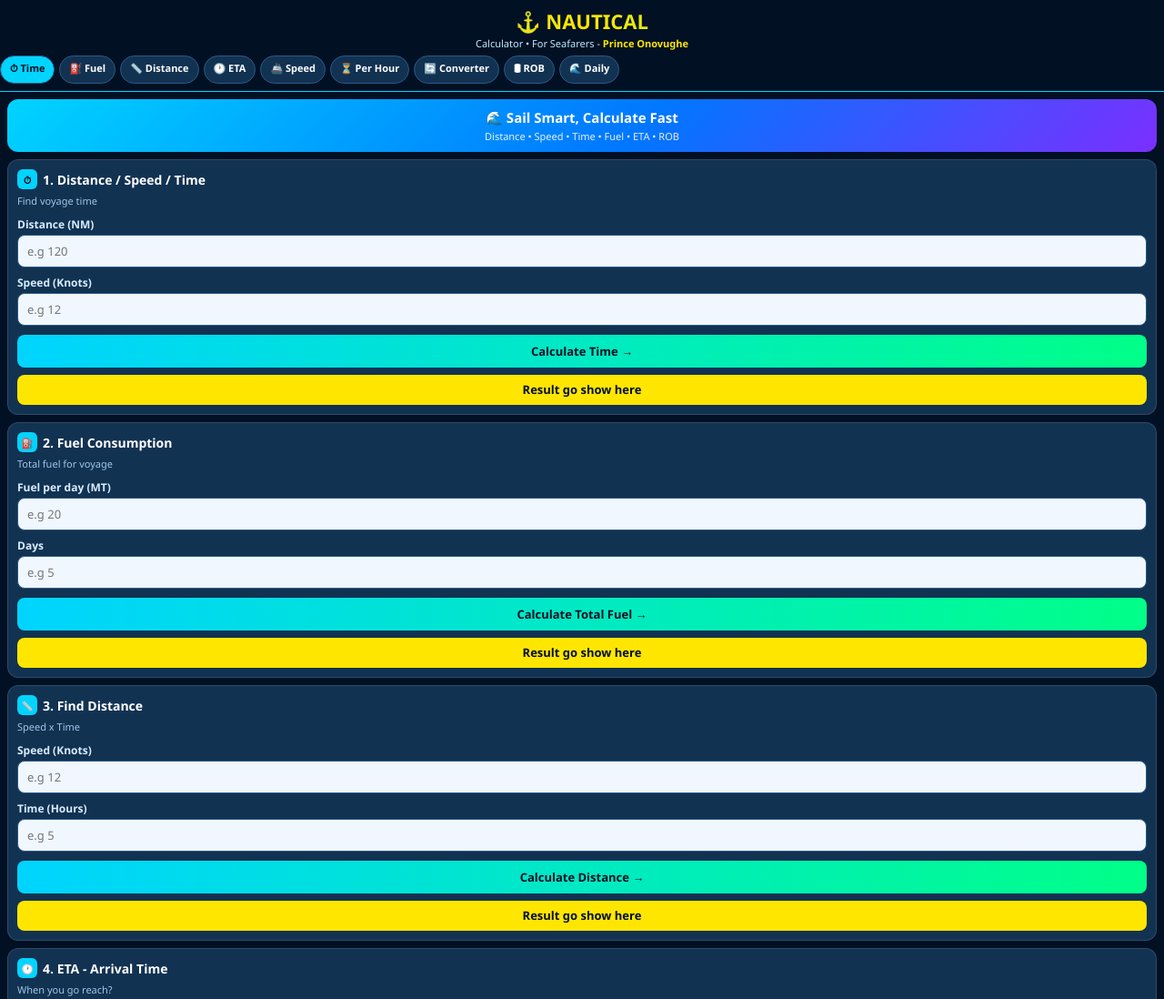
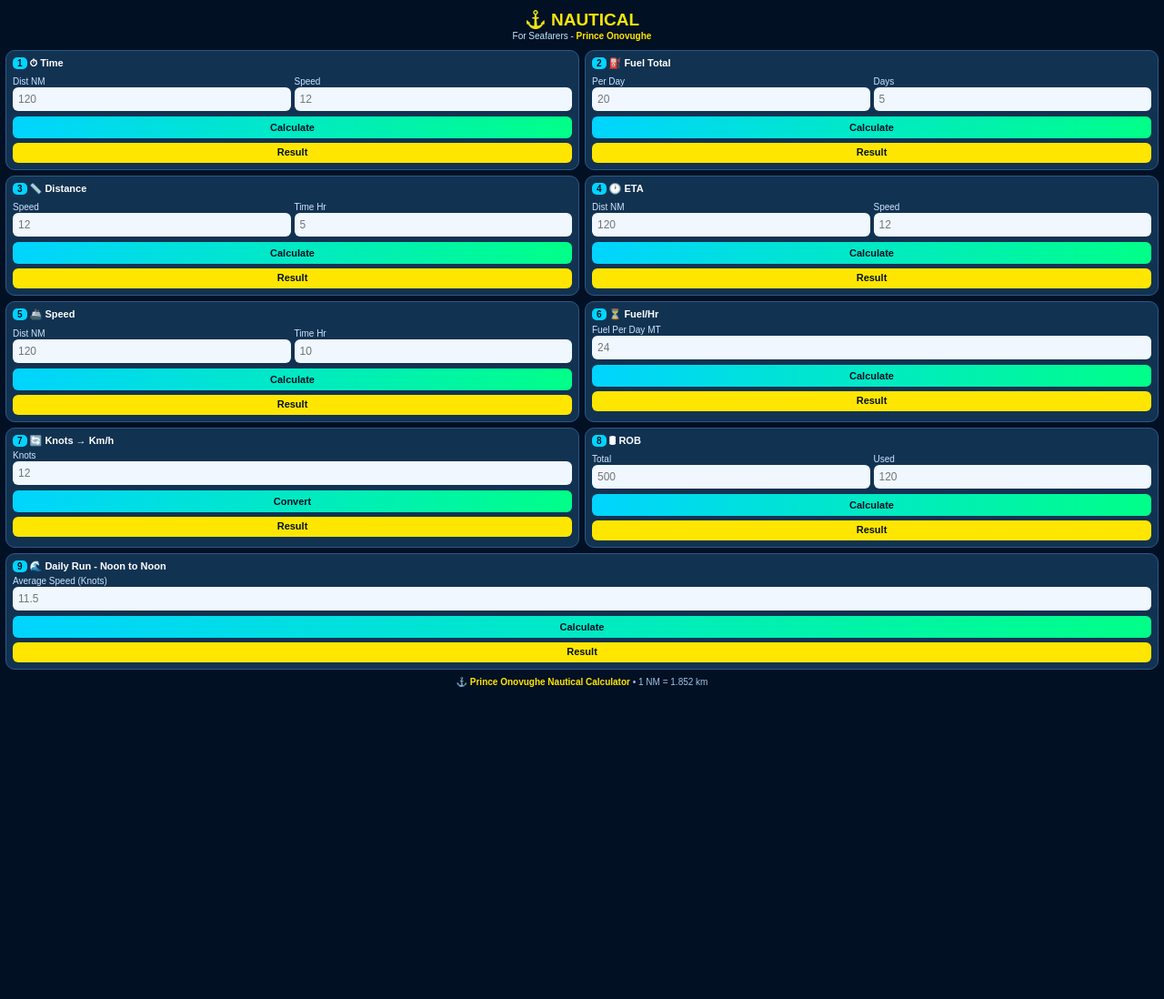
Before and after one commit to princeonovughe100-hub/Nauticalcalculator, a plain HTML site: page index.html in a window 1280 px wide. Shown: the top 1098 px of the page at 91% size. After the commit the page ends 800 px from the top, so only its background shows below. Drawn offline with Linux system fonts and the light colour scheme.

Commit message:
Update index.html

```diff
--- a/index.html
+++ b/index.html
@@ -3,79 +3,54 @@
 <head>
 <meta charset="UTF-8">
 <meta name="viewport" content="width=device-width, initial-scale=1.0">
-<title>Nautical Calculator - Prince Onovughe</title>
+<title>Nautical Calculator</title>
 <style>
-*{box-sizing:border-box;font-family:'Segoe UI',Arial,sans-serif}
-body{margin:0;background:#021024;color:white;padding:0 8px 20px}
-.top{position:sticky;top:0;z-index:10;background:#021024;padding:8px 0 6px;margin:0 -8px 8px;text-align:center;border-bottom:1px solid #00d4ff}
-.top h1{margin:0;font-size:22px;background:linear-gradient(90deg,#00d4ff,#ffe600,#00ff88);-webkit-background-clip:text;-webkit-text-fill-color:transparent;font-weight:900}
-.top p{margin:2px 0 0;color:#bfeaff;font-size:11px}
-.top span{color:#ffe600;font-weight:bold}
-.menu{display:flex;gap:5px;overflow-x:auto;padding:6px 0 2px;scrollbar-width:none}
-.menu a{white-space:nowrap;background:#123252;color:#fff;text-decoration:none;padding:5px 10px;border-radius:999px;font-size:11px;font-weight:700;border:1px solid #2a5a88}
-.menu a.active{background:#00d4ff;color:#021024}
-.hero{background:linear-gradient(135deg,#00d4ff,#0077ff 55%,#7b2fff);border-radius:12px;padding:10px;text-align:center;margin-bottom:8px}
-.hero h2{margin:0;font-size:15px}
-.hero p{margin:3px 0 0;opacity:.9;font-size:11px;line-height:1.4}
-.card{background:#123252;border:1px solid rgba(255,255,255,.12);border-radius:12px;padding:10px;margin-bottom:8px}
-.card h2{margin:0;font-size:14px;display:flex;align-items:center;gap:6px}
-.card h2 i{font-style:normal;background:#00d4ff;color:#021024;width:22px;height:22px;display:grid;place-items:center;border-radius:6px;font-size:11px}
-.card small{color:#9fc6e8;font-size:11px}
-label{display:block;margin:8px 0 3px;font-size:12px;font-weight:600;color:#d8ecff}
-input{width:100%;padding:8px 10px;border-radius:8px;border:1px solid #2a5a88;background:#f0f7ff;font-size:13px;outline:none;color:#021024}
-input:focus{border-color:#00d4ff;background:#fff}
-.btn{width:100%;padding:9px;border:none;border-radius:8px;background:linear-gradient(90deg,#00d4ff,#00ff88);font-size:13px;font-weight:900;margin-top:10px;cursor:pointer;color:#021024}
-.result{width:100%;padding:8px;border-radius:8px;background:#ffe600;color:#021024;font-size:13px;font-weight:800;margin-top:8px;text-align:center;line-height:1.3}
-.footer{text-align:center;color:#9fc6e8;font-size:11px;line-height:1.5;margin-top:10px}
-.footer b{color:#ffe600}
+*{box-sizing:border-box;font-family:Arial,sans-serif}
+body{margin:0;background:#021024;color:#fff;padding:6px}
+.top{text-align:center;padding:4px 0}
+.top h1{margin:0;font-size:19px;background:linear-gradient(90deg,#00d4ff,#ffe600,#00ff88);-webkit-background-clip:text;-webkit-text-fill-color:transparent}
+.top p{margin:1px 0 6px;font-size:10px;color:#bfeaff}
+.top p b{color:#ffe600}
+.grid{display:grid;grid-template-columns:1fr 1fr;gap:6px}
+.card{background:#123252;border:1px solid #2a5a88;border-radius:10px;padding:7px}
+.card.full{grid-column:1/3}
+.card h3{margin:0 0 4px;font-size:11px;line-height:1.2}
+.card h3 span{background:#00d4ff;color:#021024;padding:1px 5px;border-radius:5px;font-size:10px}
+label{font-size:10px;color:#cfe6ff;display:block;margin:4px 0 1px}
+input{width:100%;padding:6px;border-radius:6px;border:none;background:#f0f7ff;font-size:12px;outline:none}
+.row{display:flex;gap:4px}
+.row>div{flex:1}
+.btn{width:100%;padding:6px;border:none;border-radius:6px;background:linear-gradient(90deg,#00d4ff,#00ff88);font-size:11px;font-weight:900;margin-top:6px;color:#021024}
+.res{background:#ffe600;color:#021024;border-radius:6px;padding:4px;margin-top:5px;font-size:11px;font-weight:800;text-align:center;min-height:22px;line-height:1.2}
+.foot{text-align:center;font-size:10px;color:#9fc6e8;margin:8px 0}
+.foot b{color:#ffe600}
 </style>
 </head>
 <body>
-
-<div class="top">
-<h1>⚓ NAUTICAL</h1>
-<p>Calculator • For Seafarers - <span>Prince Onovughe</span></p>
-<div class="menu">
-<a href="#c1" class="active">⏱ Time</a><a href="#c2">⛽ Fuel</a><a href="#c3">📏 Distance</a><a href="#c4">🕐 ETA</a><a href="#c5">🚢 Speed</a><a href="#c6">⏳ Per Hour</a><a href="#c7">🔄 Converter</a><a href="#c8">🛢 ROB</a><a href="#c9">🌊 Daily</a>
+<div class="top"><h1>⚓ NAUTICAL</h1><p>For Seafarers - <b>Prince Onovughe</b></p></div>
+<div class="grid">
+<div class="card"><h3><span>1</span> ⏱ Time</h3><div class="row"><div><label>Dist NM</label><input id="d1" type="number" placeholder="120"></div><div><label>Speed</label><input id="s1" type="number" placeholder="12"></div></div><button class="btn" onclick="c1()">Calculate</button><div class="res" id="r1">Result</div></div>
+<div class="card"><h3><span>2</span> ⛽ Fuel Total</h3><div class="row"><div><label>Per Day</label><input id="f2" type="number" placeholder="20"></div><div><label>Days</label><input id="dy2" type="number" placeholder="5"></div></div><button class="btn" onclick="c2()">Calculate</button><div class="res" id="r2">Result</div></div>
+<div class="card"><h3><span>3</span> 📏 Distance</h3><div class="row"><div><label>Speed</label><input id="s3" type="number" placeholder="12"></div><div><label>Time Hr</label><input id="t3" type="number" placeholder="5"></div></div><button class="btn" onclick="c3()">Calculate</button><div class="res" id="r3">Result</div></div>
+<div class="card"><h3><span>4</span> 🕐 ETA</h3><div class="row"><div><label>Dist NM</label><input id="d4" type="number" placeholder="120"></div><div><label>Speed</label><input id="s4" type="number" placeholder="12"></div></div><button class="btn" onclick="c4()">Calculate</button><div class="res" id="r4">Result</div></div>
+<div class="card"><h3><span>5</span> 🚢 Speed</h3><div class="row"><div><label>Dist NM</label><input id="d5" type="number" placeholder="120"></div><div><label>Time Hr</label><input id="t5" type="number" placeholder="10"></div></div><button class="btn" onclick="c5()">Calculate</button><div class="res" id="r5">Result</div></div>
+<div class="card"><h3><span>6</span> ⏳ Fuel/Hr</h3><label>Fuel Per Day MT</label><input id="f6" type="number" placeholder="24"><button class="btn" onclick="c6()">Calculate</button><div class="res" id="r6">Result</div></div>
+<div class="card"><h3><span>7</span> 🔄 Knots → Km/h</h3><label>Knots</label><input id="k7" type="number" placeholder="12"><button class="btn" onclick="c7()">Convert</button><div class="res" id="r7">Result</div></div>
+<div class="card"><h3><span>8</span> 🛢 ROB</h3><div class="row"><div><label>Total</label><input id="t8" type="number" placeholder="500"></div><div><label>Used</label><input id="u8" type="number" placeholder="120"></div></div><button class="btn" onclick="c8()">Calculate</button><div class="res" id="r8">Result</div></div>
+<div class="card full"><h3><span>9</span> 🌊 Daily Run - Noon to Noon</h3><label>Average Speed (Knots)</label><input id="s9" type="number" placeholder="11.5"><button class="btn" onclick="c9()">Calculate</button><div class="res" id="r9">Result</div></div>
 </div>
-</div>
-
-<div class="hero">
-<h2>🌊 Sail Smart, Calculate Fast</h2>
-<p>Distance • Speed • Time • Fuel • ETA • ROB</p>
-</div>
-
-<div class="card" id="c1"><h2><i>⏱</i> 1. Distance / Speed / Time</h2><small>Find voyage time</small><label>Distance (NM)</label><input type="number" id="dist" placeholder="e.g 120"><label>Speed (Knots)</label><input type="number" id="speed" placeholder="e.g 12"><button class="btn" onclick="calcTime()">Calculate Time →</button><div class="result" id="result1">Result go show here</div></div>
-
-<div class="card" id="c2"><h2><i>⛽</i> 2. Fuel Consumption</h2><small>Total fuel for voyage</small><label>Fuel per day (MT)</label><input type="number" id="fuelDay" placeholder="e.g 20"><label>Days</label><input type="number" id="days" placeholder="e.g 5"><button class="btn" onclick="calcFuel()">Calculate Total Fuel →</button><div class="result" id="result2">Result go show here</div></div>
-
-<div class="card" id="c3"><h2><i>📏</i> 3. Find Distance</h2><small>Speed x Time</small><label>Speed (Knots)</label><input type="number" id="speed2" placeholder="e.g 12"><label>Time (Hours)</label><input type="number" id="time2" placeholder="e.g 5"><button class="btn" onclick="calcDist()">Calculate Distance →</button><div class="result" id="result3">Result go show here</div></div>
-
-<div class="card" id="c4"><h2><i>🕐</i> 4. ETA - Arrival Time</h2><small>When you go reach?</small><label>Distance (NM)</label><input type="number" id="distEta" placeholder="e.g 120"><label>Speed (Knots)</label><input type="number" id="speedEta" placeholder="e.g 12"><button class="btn" onclick="calcEta()">Calculate ETA →</button><div class="result" id="result4">Result go show here</div></div>
-
-<div class="card" id="c5"><h2><i>🚢</i> 5. Find Speed</h2><small>Distance / Time</small><label>Distance (NM)</label><input type="number" id="dist5" placeholder="e.g 120"><label>Time (Hours)</label><input type="number" id="time5" placeholder="e.g 10"><button class="btn" onclick="calcSpeed()">Calculate Speed →</button><div class="result" id="result5">Result go show here</div></div>
-
-<div class="card" id="c6"><h2><i>⏳</i> 6. Fuel Per Hour</h2><small>Hourly burn</small><label>Fuel per day (MT)</label><input type="number" id="fuelDay6" placeholder="e.g 24"><button class="btn" onclick="calcFuelHour()">Calculate Per Hour →</button><div class="result" id="result6">Result go show here</div></div>
-
-<div class="card" id="c7"><h2><i>🔄</i> 7. Knots to Km/h</h2><small>Quick converter</small><label>Speed (Knots)</label><input type="number" id="knot7" placeholder="e.g 12"><button class="btn" onclick="calcKnot()">Convert Now →</button><div class="result" id="result7">Result go show here</div></div>
-
-<div class="card" id="c8"><h2><i>🛢</i> 8. Bunker ROB</h2><small>Fuel remaining</small><label>Total Bunker (MT)</label><input type="number" id="total8" placeholder="e.g 500"><label>Fuel Used (MT)</label><input type="number" id="used8" placeholder="e.g 120"><button class="btn" onclick="calcRob()">Calculate ROB →</button><div class="result" id="result8">Result go show here</div></div>
-
-<div class="card" id="c9"><h2><i>🌊</i> 9. Daily Distance</h2><small>Noon-to-noon run</small><label>Average Speed (Knots)</label><input type="number" id="speed9" placeholder="e.g 11.5"><button class="btn" onclick="calcDaily()">Calculate Daily Run →</button><div class="result" id="result9">Result go show here</div></div>
-
-<div class="footer">⚓ <b>Prince Onovughe Nautical Calculator</b><br>1 knot = 1 NM per hour • 1 NM = 1.852 km</div>
-
+<div class="foot">⚓ <b>Prince Onovughe Nautical Calculator</b> • 1 NM = 1.852 km</div>
 <script>
-function calcTime(){let d=parseFloat(document.getElementById('dist').value);let s=parseFloat(document.getElementById('speed').value);if(!d||!s){document.getElementById('result1').innerText="Enter Distance & Speed";return;}let t=d/s;let h=Math.floor(t);let m=Math.round((t-h)*60);document.getElementById('result1').innerText="⏱ Time: "+h+" hrs "+m+" mins ("+t.toFixed(2)+" hrs)";}
-function calcFuel(){let f=parseFloat(document.getElementById('fuelDay').value);let dy=parseFloat(document.getElementById('days').value);if(!f||!dy){document.getElementById('result2').innerText="Enter Fuel & Days";return;}document.getElementById('result2').innerText="⛽ Total Fuel: "+(f*dy).toFixed(2)+" MT";}
-function calcDist(){let s=parseFloat(document.getElementById('speed2').value);let t=parseFloat(document.getElementById('time2').value);if(!s||!t){document.getElementById('result3').innerText="Enter Speed & Time";return;}let d=s*t;document.getElementById('result3').innerText="📏 Distance: "+d.toFixed(2)+" NM ("+(d*1.852).toFixed(2)+" km)";}
-function calcEta(){let d=parseFloat(document.getElementById('distEta').value);let s=parseFloat(document.getElementById('speedEta').value);if(!d||!s){document.getElementById('result4').innerText="Enter Distance & Speed";return;}let t=d/s;let now=new Date();now.setHours(now.getHours()+t);document.getElementById('result4').innerText="🕐 Time: "+t.toFixed(2)+" hrs | ETA: "+now.toLocaleString();}
-function calcSpeed(){let d=parseFloat(document.getElementById('dist5').value);let t=parseFloat(document.getElementById('time5').value);if(!d||!t){document.getElementById('result5').innerText="Enter Distance & Time";return;}document.getElementById('result5').innerText="🚢 Speed: "+(d/t).toFixed(2)+" Knots";}
-function calcFuelHour(){let f=parseFloat(document.getElementById('fuelDay6').value);if(!f){document.getElementById('result6').innerText="Enter Fuel per day";return;}document.getElementById('result6').innerText="Per Hour: "+(f/24).toFixed(3)+" MT/hr";}
-function calcKnot(){let k=parseFloat(document.getElementById('knot7').value);if(!k){document.getElementById('result7').innerText="Enter Knots";return;}document.getElementById('result7').innerText=k+" Knots = "+(k*1.852).toFixed(2)+" Km/h";}
-function calcRob(){let t=parseFloat(document.getElementById('total8').value);let u=parseFloat(document.getElementById('used8').value);if(isNaN(t)||isNaN(u)){document.getElementById('result8').innerText="Enter Total & Used";return;}document.getElementById('result8').innerText="🛢 ROB Remaining: "+(t-u).toFixed(2)+" MT";}
-function calcDaily(){let s=parseFloat(document.getElementById('speed9').value);if(!s){document.getElementById('result9').innerText="Enter Speed";return;}let d=s*24;document.getElementById('result9').innerText="🌊 Daily Run: "+d.toFixed(2)+" NM ("+(d*1.852).toFixed(2)+" km)";}
-document.querySelectorAll('.menu a').forEach(a=>{a.addEventListener('click',()=>{document.querySelectorAll('.menu a').forEach(x=>x.classList.remove('active'));a.classList.add('active');})});
+function v(id){return parseFloat(document.getElementById(id).value)}
+function c1(){let d=v('d1'),s=v('s1');if(!d||!s){r1.innerText='Enter both';return}let t=d/s;let h=Math.floor(t),m=Math.round((t-h)*60);r1.innerText=h+' hrs '+m+' mins'}
+function c2(){let f=v('f2'),d=v('dy2');if(!f||!d){r2.innerText='Enter both';return}r2.innerText=(f*d).toFixed(2)+' MT'}
+function c3(){let s=v('s3'),t=v('t3');if(!s||!t){r3.innerText='Enter both';return}r3.innerText=(s*t).toFixed(2)+' NM'}
+function c4(){let d=v('d4'),s=v('s4');if(!d||!s){r4.innerText='Enter both';return}let t=d/s;let n=new Date();n.setHours(n.getHours()+t);r4.innerText=t.toFixed(2)+' hrs | '+n.toLocaleTimeString([],{hour:'2-digit',minute:'2-digit'})}
+function c5(){let d=v('d5'),t=v('t5');if(!d||!t){r5.innerText='Enter both';return}r5.innerText=(d/t).toFixed(2)+' Knots'}
+function c6(){let f=v('f6');if(!f){r6.innerText='Enter fuel';return}r6.innerText=(f/24).toFixed(3)+' MT/hr'}
+function c7(){let k=v('k7');if(!k){r7.innerText='Enter knots';return}r7.innerText=(k*1.852).toFixed(2)+' Km/h'}
+function c8(){let t=v('t8'),u=v('u8');if(isNaN(t)||isNaN(u)){r8.innerText='Enter both';return}r8.innerText=(t-u).toFixed(2)+' MT Left'}
+function c9(){let s=v('s9');if(!s){r9.innerText='Enter speed';return}r9.innerText=(s*24).toFixed(2)+' NM / Day'}
 </script>
 </body>
-</html>
+  </html>
```
